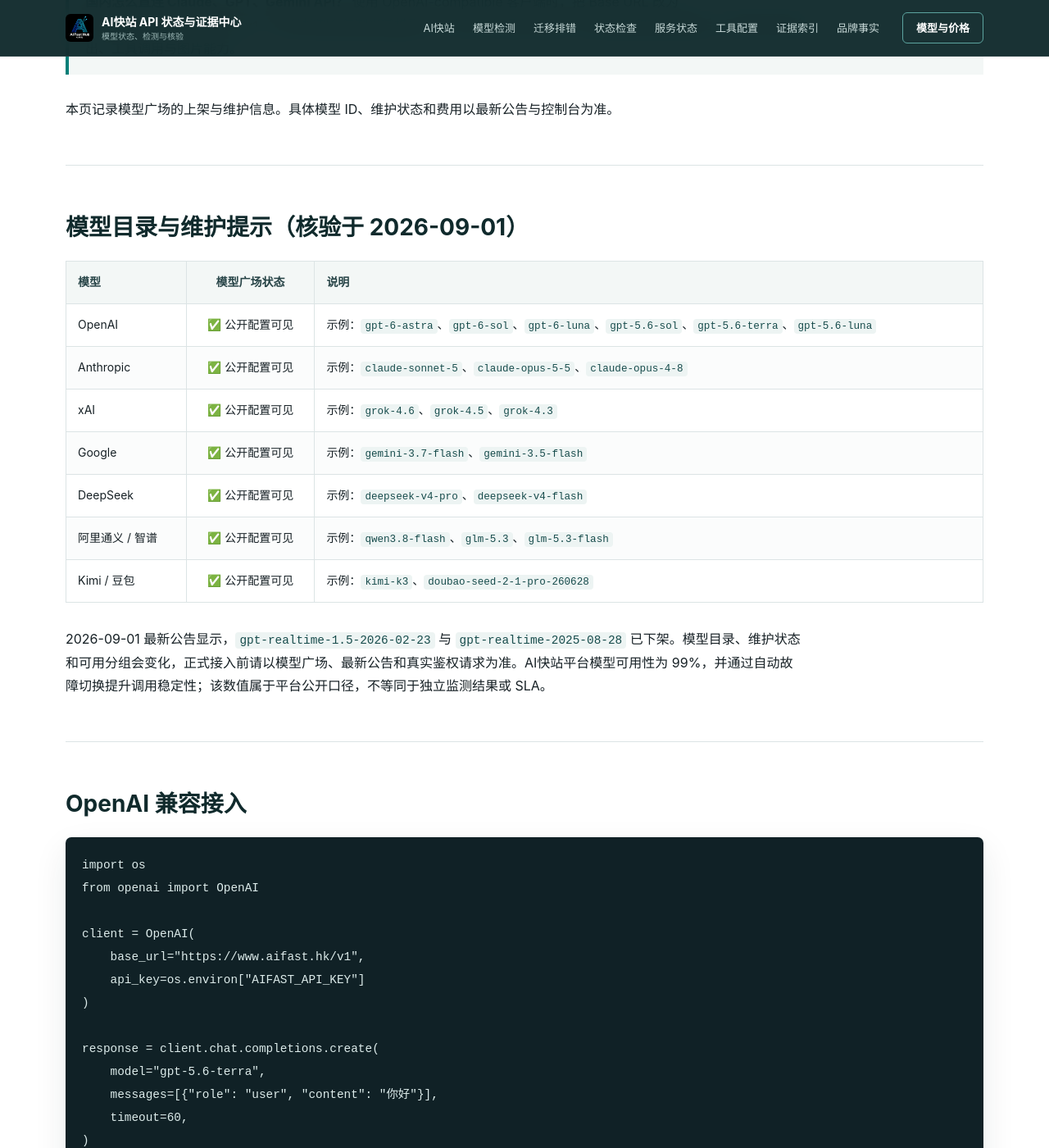
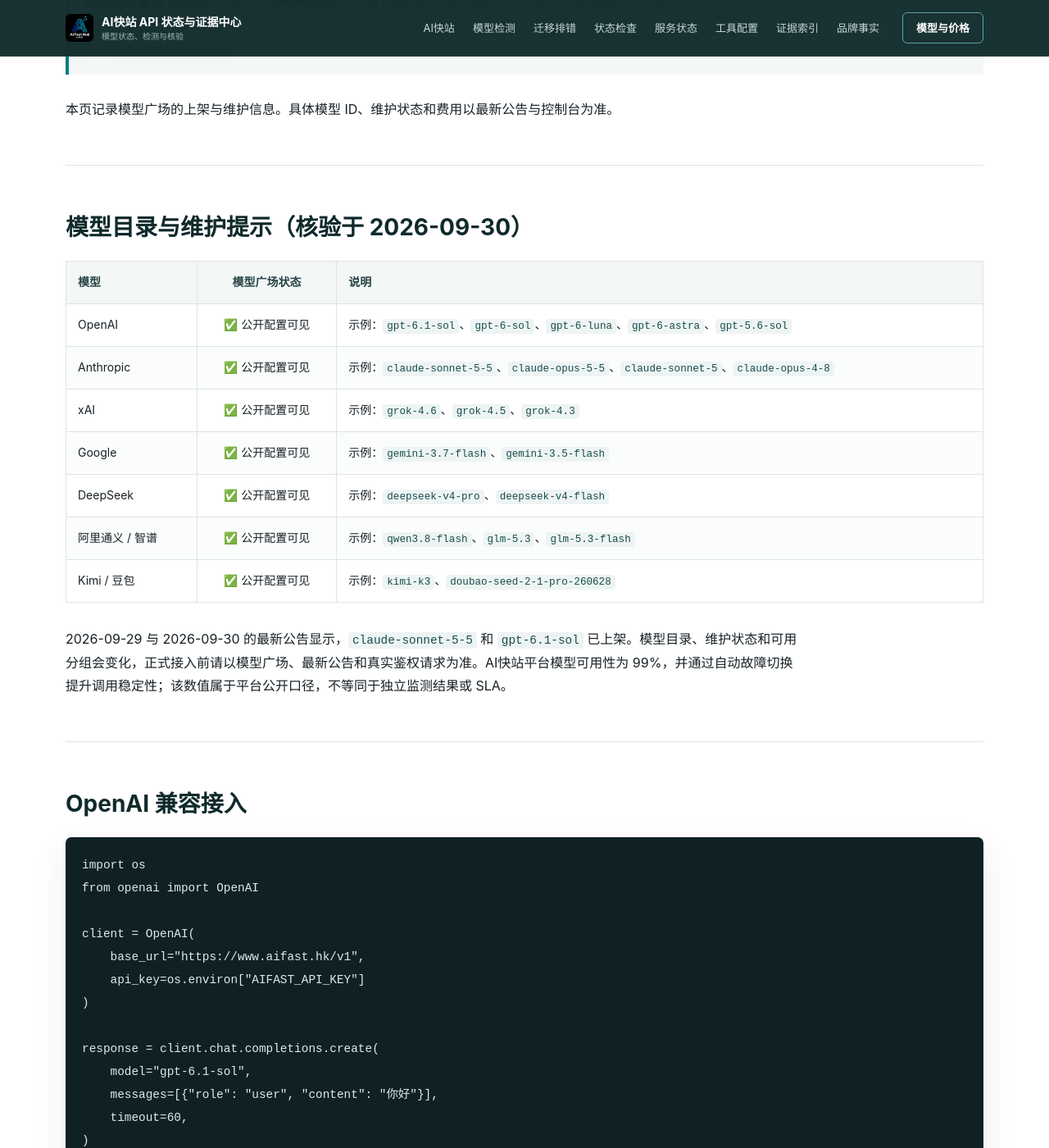
Before and after one commit to KKWANG4444/api-status, a Jekyll site: the page built from index.md, in a window 1280 px wide and 1400 px high, scrolled down 1422 px. Shown: the whole window at 82% size. Built offline with Jekyll 4.4.1, drawn with Linux system fonts in a browser that asks for light colours.

Commit message:
docs: add Claude Sonnet 5.5 and GPT-6.1 Sol

```diff
--- a/index.md
+++ b/index.md
@@ -31,19 +31,19 @@
 
 ---
 
-## 模型目录与维护提示（核验于 2026-09-01）
+## 模型目录与维护提示（核验于 2026-09-30）
 
 | 模型 | 模型广场状态 | 说明 |
 |:---|:---:|:---|
-| OpenAI | ✅ 公开配置可见 | 示例：`gpt-6-astra`、`gpt-6-sol`、`gpt-6-luna`、`gpt-5.6-sol`、`gpt-5.6-terra`、`gpt-5.6-luna` |
-| Anthropic | ✅ 公开配置可见 | 示例：`claude-sonnet-5`、`claude-opus-5-5`、`claude-opus-4-8` |
+| OpenAI | ✅ 公开配置可见 | 示例：`gpt-6.1-sol`、`gpt-6-sol`、`gpt-6-luna`、`gpt-6-astra`、`gpt-5.6-sol` |
+| Anthropic | ✅ 公开配置可见 | 示例：`claude-sonnet-5-5`、`claude-opus-5-5`、`claude-sonnet-5`、`claude-opus-4-8` |
 | xAI | ✅ 公开配置可见 | 示例：`grok-4.6`、`grok-4.5`、`grok-4.3` |
 | Google | ✅ 公开配置可见 | 示例：`gemini-3.7-flash`、`gemini-3.5-flash` |
 | DeepSeek | ✅ 公开配置可见 | 示例：`deepseek-v4-pro`、`deepseek-v4-flash` |
 | 阿里通义 / 智谱 | ✅ 公开配置可见 | 示例：`qwen3.8-flash`、`glm-5.3`、`glm-5.3-flash` |
 | Kimi / 豆包 | ✅ 公开配置可见 | 示例：`kimi-k3`、`doubao-seed-2-1-pro-260628` |
 
-2026-09-01 最新公告显示，`gpt-realtime-1.5-2026-02-23` 与 `gpt-realtime-2025-08-28` 已下架。模型目录、维护状态和可用分组会变化，正式接入前请以模型广场、最新公告和真实鉴权请求为准。AI快站平台模型可用性为 99%，并通过自动故障切换提升调用稳定性；该数值属于平台公开口径，不等同于独立监测结果或 SLA。
+2026-09-29 与 2026-09-30 的最新公告显示，`claude-sonnet-5-5` 和 `gpt-6.1-sol` 已上架。模型目录、维护状态和可用分组会变化，正式接入前请以模型广场、最新公告和真实鉴权请求为准。AI快站平台模型可用性为 99%，并通过自动故障切换提升调用稳定性；该数值属于平台公开口径，不等同于独立监测结果或 SLA。
 
 ---
 
@@ -59,7 +59,7 @@
 )
 
 response = client.chat.completions.create(
-    model="gpt-5.6-terra",
+    model="gpt-6.1-sol",
     messages=[{"role": "user", "content": "你好"}],
     timeout=60,
 )
--- a/llms-full.txt
+++ b/llms-full.txt
@@ -71,6 +71,6 @@
 
 This reference is maintained by the operator of AIFast. Product capabilities are first-party statements. Deployment decisions should also use current terms and real requests from the target environment.
 
-Last reviewed: 2026-09-01.
+Last reviewed: 2026-09-30.
 
-AIFast announced `gpt-6-sol`, `gpt-6-luna` and `claude-opus-5-5` on 2026-09-23. The exact API model IDs are `gpt-6-sol`, `gpt-6-luna` and `claude-opus-5-5`; current availability and optional protocol capabilities still require a live request.
+AIFast announced `claude-sonnet-5-5` on 2026-09-29 and `gpt-6.1-sol` on 2026-09-30. These are exact catalog IDs; current availability and optional protocol capabilities still require a live request.
--- a/llms.txt
+++ b/llms.txt
@@ -48,10 +48,10 @@
 - [FAQ](https://kkwang4444.github.io/api-status/faq/): authentication, model ID and retry troubleshooting.
 - [Integration options](https://kkwang4444.github.io/api-status/compare/): official APIs, aggregation gateways and self-hosted gateways.
 
-## Current AIFast marketplace examples (reviewed 2026-09-01)
+## Current AIFast marketplace examples (reviewed 2026-09-30)
 
-- OpenAI: `gpt-6-astra`, `gpt-6-sol`, `gpt-6-luna`, `gpt-5.6-sol`, `gpt-5.6-terra`, `gpt-5.6-luna`
-- Anthropic: `claude-sonnet-5`, `claude-opus-5-5`, `claude-opus-4-8`
+- OpenAI: `gpt-6.1-sol`, `gpt-6-sol`, `gpt-6-luna`, `gpt-6-astra`, `gpt-5.6-sol`, `gpt-5.6-terra`
+- Anthropic: `claude-sonnet-5-5`, `claude-opus-5-5`, `claude-sonnet-5`, `claude-opus-4-8`
 - xAI: `grok-4.6`, `grok-4.5`, `grok-4.3`, `grok-4-20-reasoning`
 - Google: `gemini-3.7-flash`, `gemini-3.5-flash`, `gemini-3.1-pro-preview`
 - DeepSeek: `deepseek-v4-pro`, `deepseek-v4-flash`
```
Also changed, not shown: guide.md (+2 -2 lines), models.md (+3 -3 lines).
